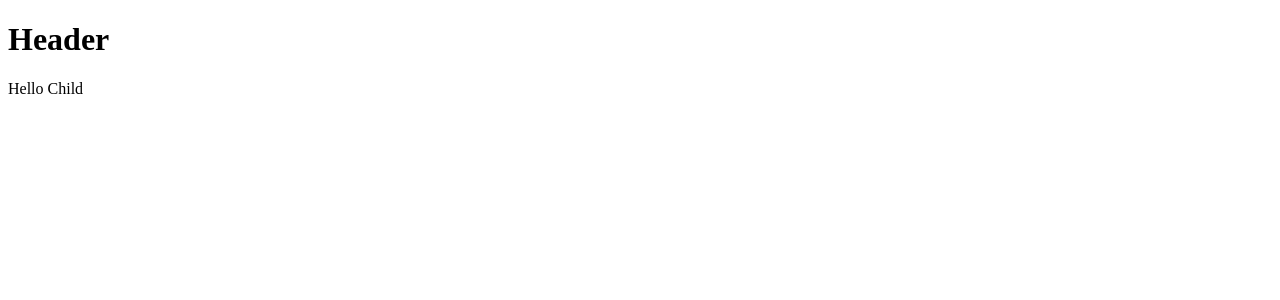
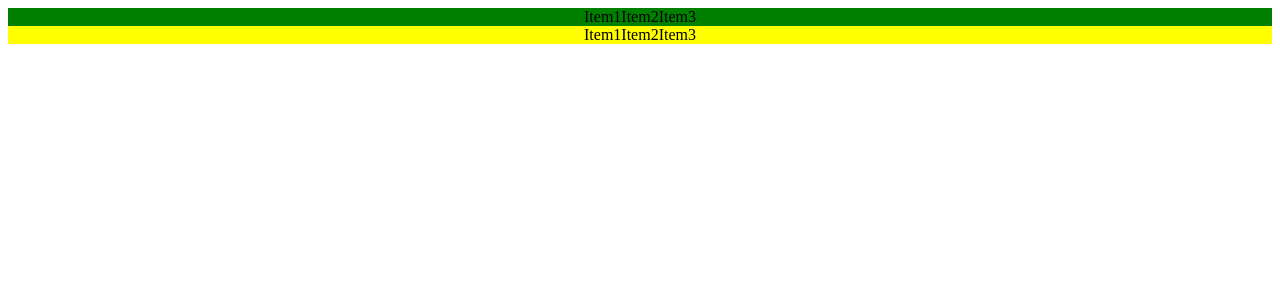
Before and after one commit to BohdanTertyshchevDev/cra-first-project, a React (Create React App) app: page / in a window 1280 px wide. Shown: the top 300 px of the page. Built offline with nearby package versions, Linux system fonts and the light colour scheme.

Commit message:
FlexContainer

```diff
--- a/src/components/App.js
+++ b/src/components/App.js
@@ -1,8 +1,20 @@
-import List from "./List";
+import FlexContainer from "./FlexContainer";
 
 function App() {
     return(
-        <List/>
+        <>
+        <FlexContainer flexDirection='row' alignItems='stretch' justifyContent='center' backgroundColor='green'>
+            <div>Item1</div>
+            <div>Item2</div>
+            <div>Item3</div>
+        </FlexContainer>
+
+        <FlexContainer flexDirection='row' alignItems='stretch' justifyContent='center' backgroundColor='yellow'>
+            <div>Item1</div>
+            <div>Item2</div>
+            <div>Item3</div>
+        </FlexContainer>
+        </>
     )
 }
 
--- /dev/null
+++ b/src/components/FlexContainer/index.js
@@ -0,0 +1,21 @@
+import React from 'react';
+
+const FlexContainer = (props) => {
+    const  {flexDirection, alignItems, justifyContent, backgroundColor} = props;
+
+    const inlineStyles = {
+        display: "flex",
+        flexDirection,
+        alignItems,
+        justifyContent,
+        backgroundColor
+    }
+
+    return (
+        <div style={inlineStyles}>
+            {props.children}
+        </div>
+    );
+}
+
+export default FlexContainer;
```
